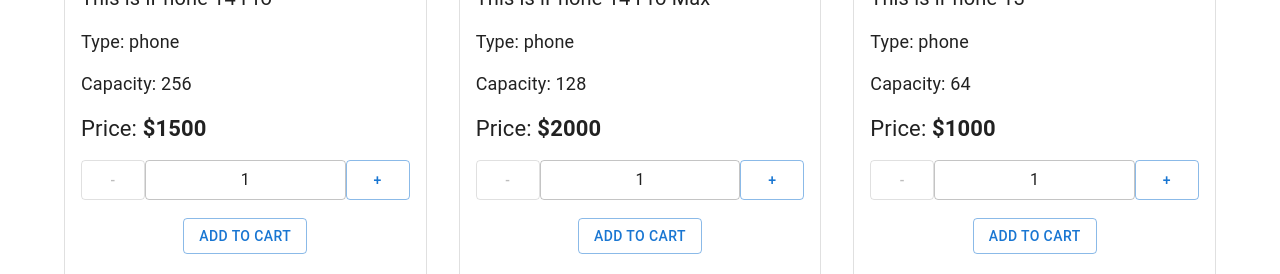
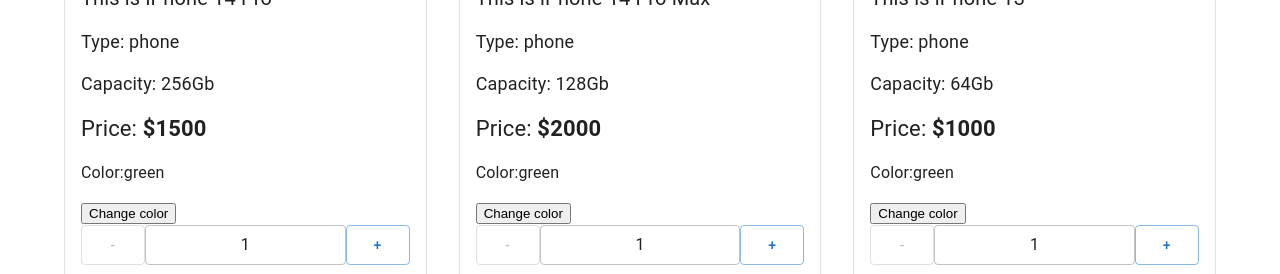
Before and after one commit to MarynaPershyna/29-11-react, a React (Create React App) app: page / in a window 1280 px wide. Shown: the part 474-748 px from the top of the page. Built offline with nearby package versions, Linux system fonts and the light colour scheme.

Commit message:
добав кнопку color и он изменяет цвет

```diff
--- a/src/components/Products/ProductListItem.tsx
+++ b/src/components/Products/ProductListItem.tsx
@@ -19,14 +19,16 @@
 
 type State = {
     count: number
+    color: string
 }
 
 class ProductListItem extends Component<Props, State> {
     state = {
         count: 1,
+        color: "green",
     }
 
-    onIncrementClick = () =>  {
+    onIncrementClick = () => {
         this.setState((prevState) => ({
             count: prevState.count + 1,
         }))
@@ -35,6 +37,11 @@
         this.setState((prevState) => ({
             count: prevState.count - 1,
         }))
+    }
+    changeColor = () => {
+        this.setState({
+            color:"red",
+        })
     }
 
     render() {
@@ -48,15 +55,19 @@
                     <h4 className="product-title">{title}</h4>
                     <div className="product-description">{description}</div>
                     <div className="product-features">Type: {type}</div>
-                    <div className="product-features">Capacity: {capacity}</div>
+                    <div className="product-features">
+                        Capacity: {capacity}Gb
+                    </div>
                     <div className="product-price">
                         Price: <strong>${price}</strong>
                     </div>
+                    <p>Color:{this.state.color}</p>
+                    <button onClick={this.changeColor}>Change color</button>
                     <div className="product-quantity">
                         <Button
                             variant="outlined"
                             onClick={this.onDecrementClick}
-                            disabled={this.state.count <=1}
+                            disabled={this.state.count <= 1}
                         >
                             -
                         </Button>
```
